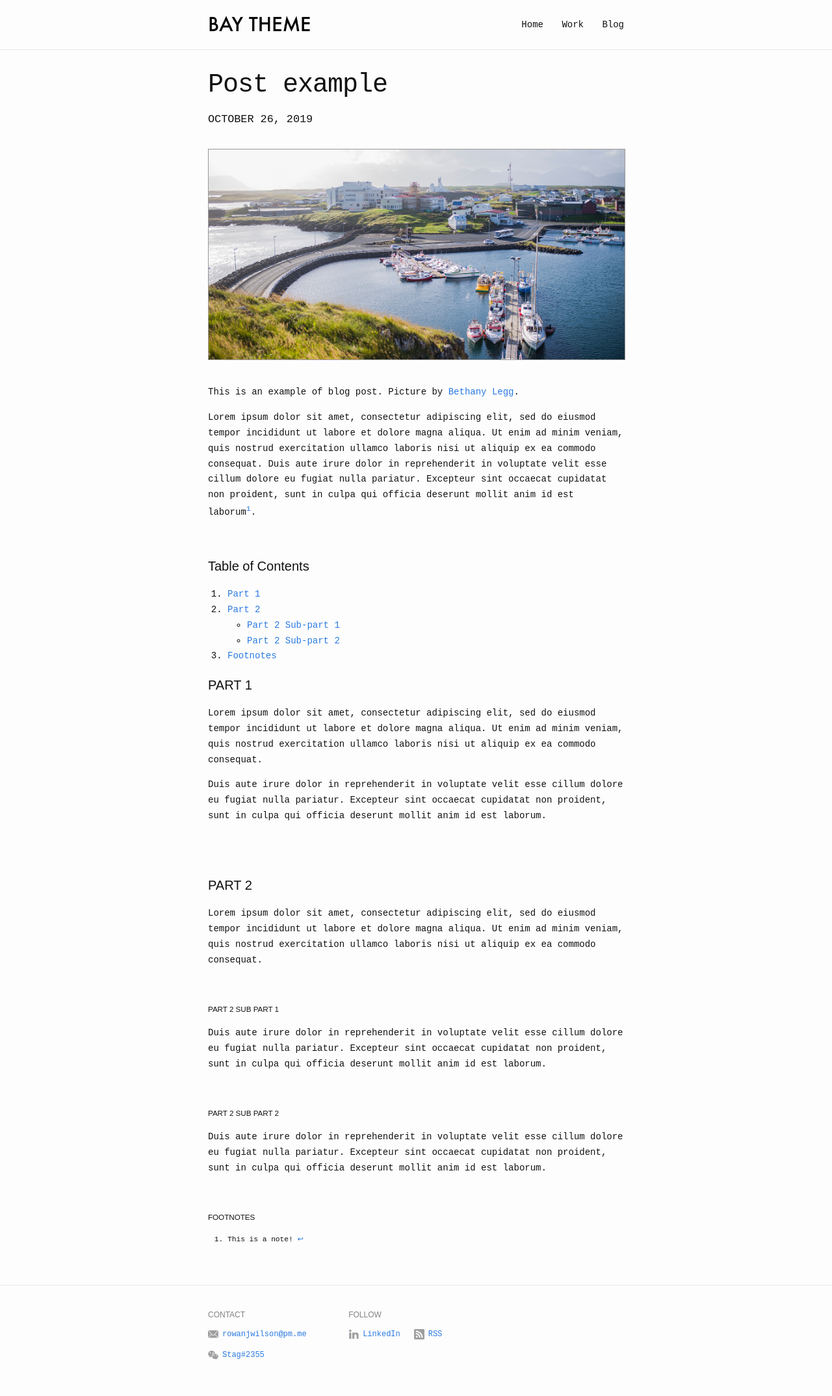
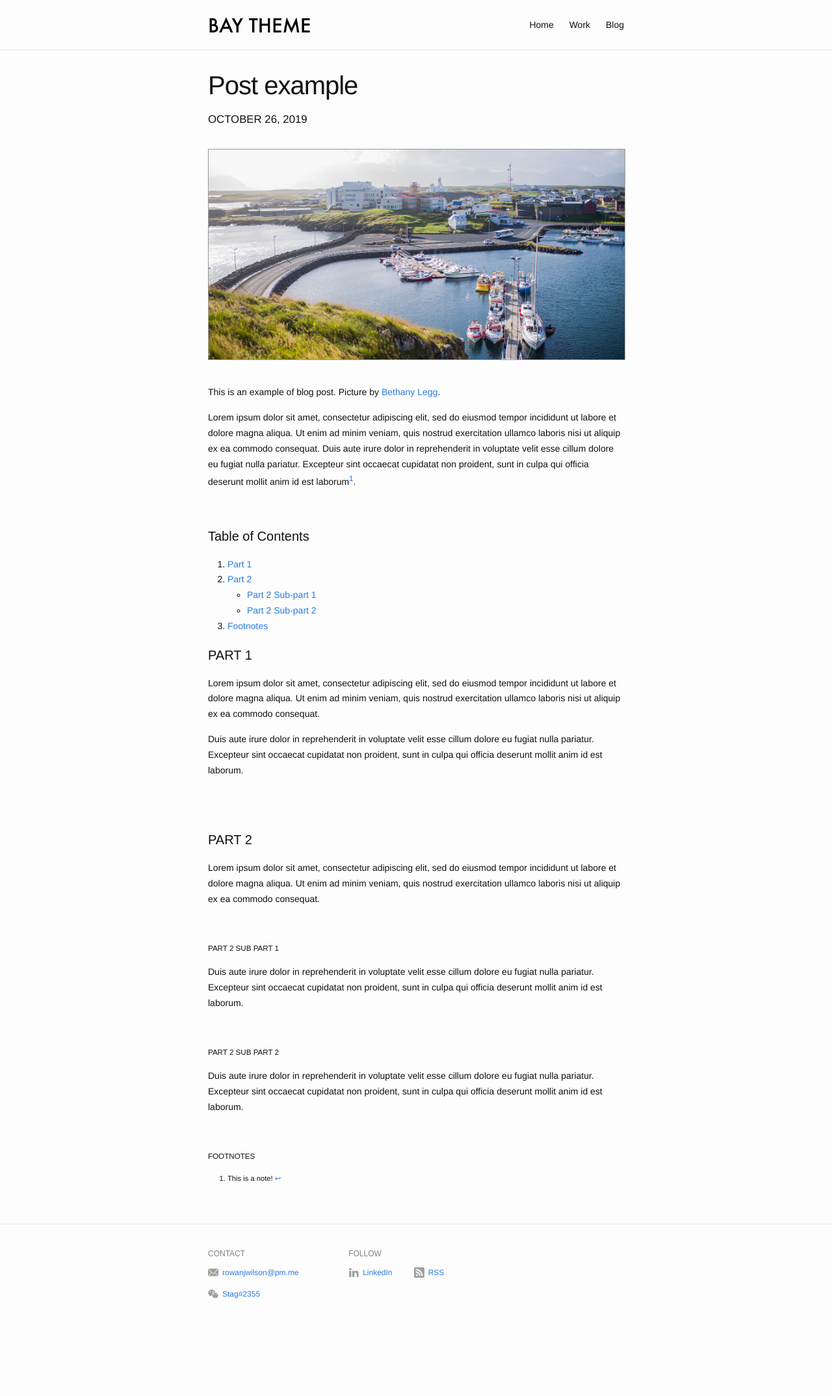
Before and after one commit to stagrunner/rowanjwilson, a Jekyll site: the page built from _posts/2019-10-26-example-of-blog-post.md, in a window 1280 px wide. Shown: the whole page at 65% size. Built offline with Jekyll 4.4.1, drawn with Linux system fonts in a browser that asks for light colours; after the commit the page ends 2054 px from its top, so only the background shows below that.

Commit message:
Update main.scss

```diff
--- a/assets/css/main.scss
+++ b/assets/css/main.scss
@@ -7,9 +7,9 @@
 // Our variables
 $base-url: "{{ site.baseurl }}";
 
-$base-font-family: monospace;
+$base-font-family: Helvetica, Arial, sans-serif;
 $base-font-size: 14px;
-$base-font-weight: 300;
+$base-font-weight: 500;
 $small-font-size: $base-font-size * 0.875;
 $base-line-height: 1.7;
 
```
